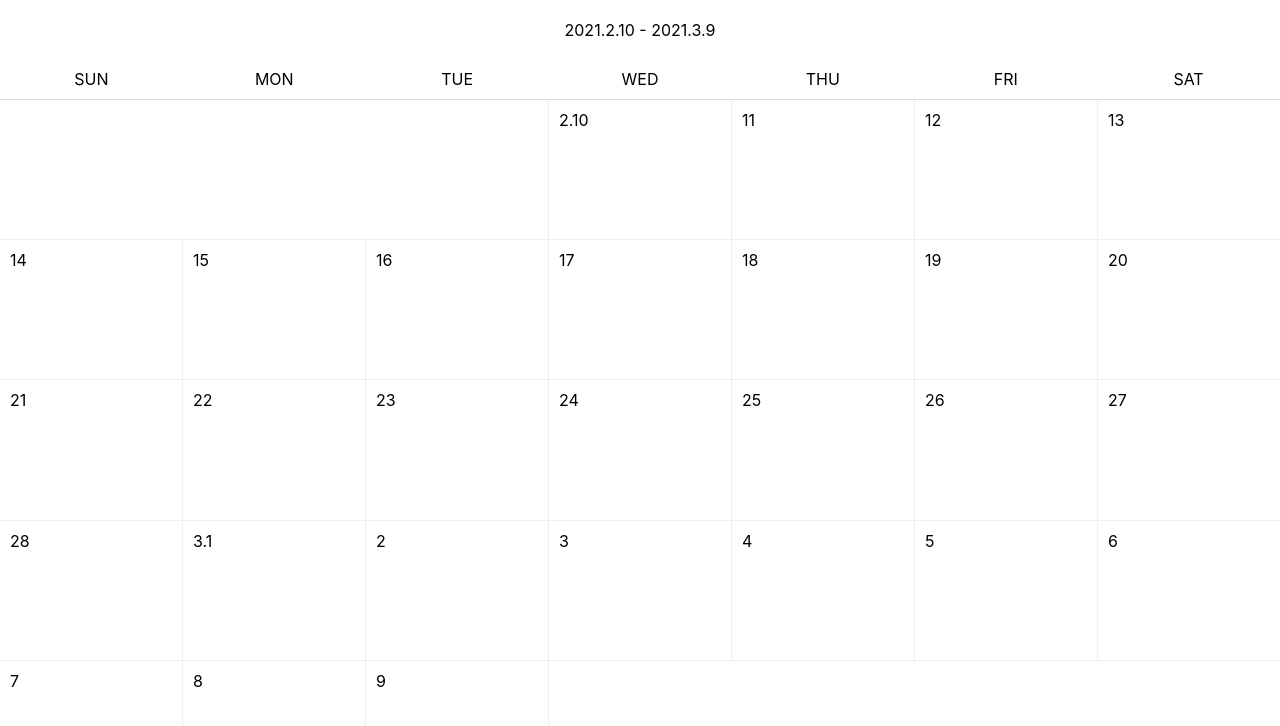
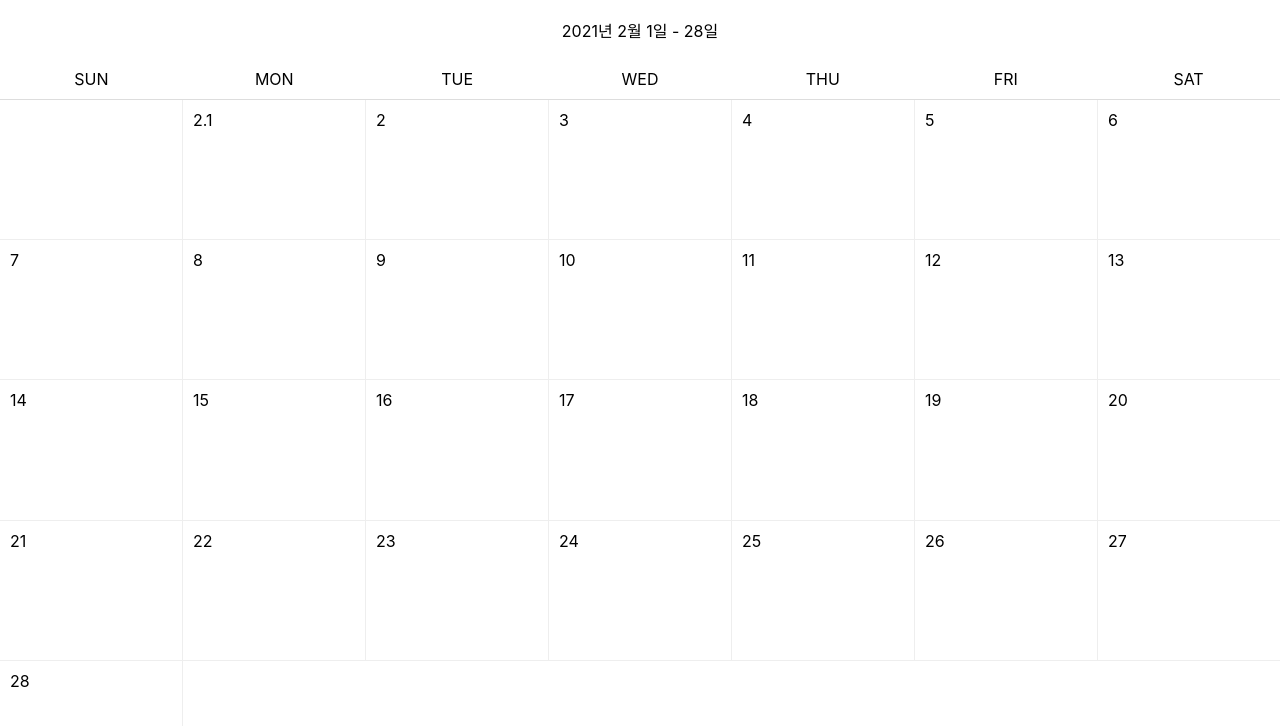
Before and after one commit to hhwaaaaa1/account-book, a React (Create React App) app: page / in a window 1280 px wide. Shown: the top 726 px of the page. Built offline with nearby package versions, Linux system fonts and the light colour scheme.

Commit message:
fix: 달력 타이틀 변경 - 년도와 월이 다를 경우에만 다음년도, 다음월 노출

```diff
--- a/src/components/Calendar/Calendar.tsx
+++ b/src/components/Calendar/Calendar.tsx
@@ -12,7 +12,7 @@ interface CalendarProps {
   startDayOfMonth?: number;
 }
 
-export default function Calendar({ startDayOfMonth = 10 }: CalendarProps) {
+export default function Calendar({ startDayOfMonth = 1 }: CalendarProps) {
   const [dates, setDates] = useState<Dates | null>(null);
 
   useEffect(() => {
@@ -36,12 +36,16 @@ export default function Calendar({ startDayOfMonth = 10 }: CalendarProps) {
 
   if (!dates) return <div />;
 
+  const { start, end } = dates;
+
   return (
     <S.Container>
       <S.Header>
         <S.Title>
-          {dates.start.year}.{dates.start.month}.{dates.start.day} -{" "}
-          {dates.end.year}.{dates.end.month}.{dates.end.day}
+          {start.year}년 {start.month}월 {start.day}일 -{" "}
+          {start.year !== end.year && `${end.year}년 `}
+          {start.month !== end.month && `${end.month}월 `}
+          {end.day}일
         </S.Title>
         <S.Weekdays>
           <S.Weekday>SUN</S.Weekday>
@@ -53,15 +57,13 @@ export default function Calendar({ startDayOfMonth = 10 }: CalendarProps) {
           <S.Weekday>SAT</S.Weekday>
         </S.Weekdays>
       </S.Header>
-      <S.Body columnStart={(dates.start.weekday % 7) + 1}>
+      <S.Body columnStart={(start.weekday % 7) + 1}>
         {days.map((day, i) => (
           <Day
             key={i}
             day={day}
             month={
-              (i === 0 && dates.start.month) ||
-              (day === 1 && dates.end.month) ||
-              undefined
+              (i === 0 && start.month) || (day === 1 && end.month) || undefined
             }
           />
         ))}
```
